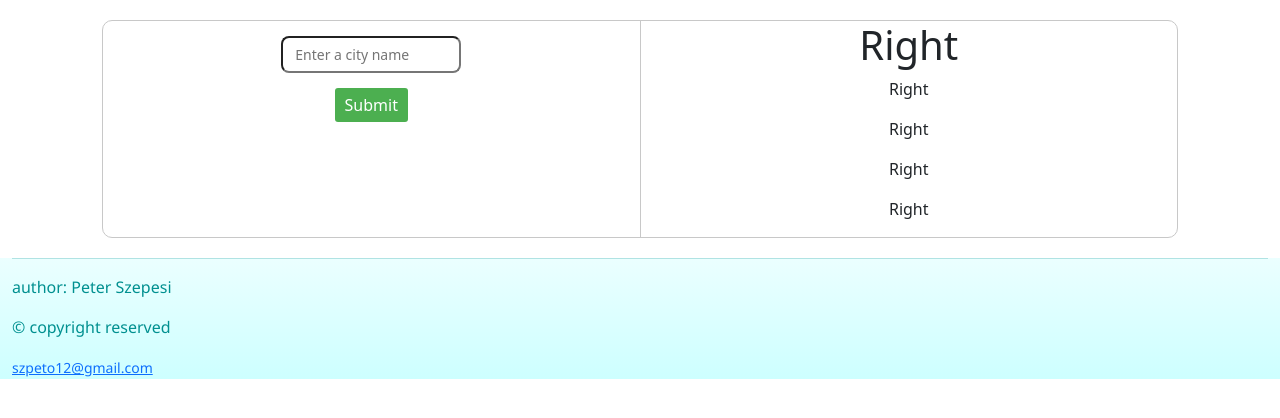
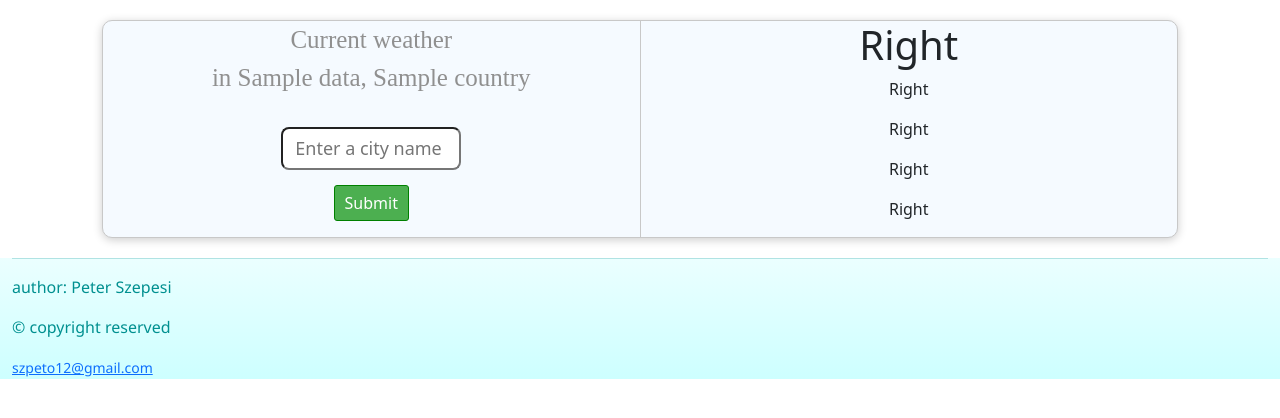
Before and after one commit to SzPeto/Python-Flask-website, a Flask app: template templates/weather-app.html in a window 1280 px wide. Shown: the part 56-474 px from the top of the page. Run offline with Flask 3, Linux system fonts and the light colour scheme; the template is opened without the code that fills it: most values are stand-ins (such as "Sample title", 1, 10 or a date in 2020).

Commit message:
Version v0.2.3

```diff
--- a/Main.py
+++ b/Main.py
@@ -1,3 +1,5 @@
+import os
+
 from flask import Flask, render_template, url_for, request
 
 from functions import Functions
@@ -5,9 +7,9 @@ from weather_app import WeatherApp
 
 # Master *****************************************************************************************************
 app = Flask(__name__)
-weather_app = WeatherApp()
+weather_app_object = WeatherApp()
 functions = Functions()
-weather_app.get_weather()
+is_first_log = True
 
 # Routes *****************************************************************************************************
 @app.route("/")
@@ -16,13 +18,19 @@ def index():
 
 @app.route("/weather-app", methods = ["GET", "POST"])
 def weather_app():
+    if request.method == "POST":
+        weather_app_object.city_name = request.form.get("city-input").lower()
+        weather_app_object.get_weather()
+        return render_template("weather-app.html", title="Weather app by Peter Szepesi",
+                               data = weather_app_object.data)
 
-    if request.method == "POST":
-        city = request.form.get("city-input")
-        print(city)
-
-    return render_template("weather-app.html", title = "Weather app by Peter Szepesi")
+    return render_template("weather-app.html", title = "Weather app by Peter Szepesi",
+                           data = {})
 
 # Main *******************************************************************************************************
 if __name__ == "__main__":
+    if os.environ.get("WERKZEUG_RUN_MAIN") == "true":
+        functions.write_log("******************************* Initial run *******************************************")
+        is_first_log = False
+
     app.run(debug = True)
--- a/static/styles.css
+++ b/static/styles.css
@@ -24,6 +24,8 @@ footer {
     border-radius: 10px;
     border: 1px solid rgb(200, 200, 200);
     margin: 20px;
+    background-color: rgb(245, 250, 255);
+    box-shadow: 0px 2px 10px rgba(0,0,0,0.2);
 }
 
 .v-box-left {
@@ -45,10 +47,10 @@ footer {
 #city-submit {
   padding: 5px 10px;
   background-color: rgb(76, 175, 80);
+  border: 1px solid green;
   color: white;
   text-decoration: none;
   border-radius: 3px;
-  border: none;
   cursor: pointer;
 }
 
@@ -56,10 +58,21 @@ footer {
     background-color: rgb(69, 160, 73);
 }
 
+#city-submit:active {
+    background-color: rgb(51, 144, 58);
+    border: 1px inset green;
+}
+
 input[type="text"] {
-    font-size: 14px;
+    font-size: 18px;
     border-radius: 8px;
     padding: 6px 12px;
     width: 180px;
     margin: 15px;
 }
+
+.current-weather-label {
+    font-size: 25px;
+    font-family: Bahnschrift;
+    color: rgb(144, 144, 144);
+}
--- a/templates/weather-app.html
+++ b/templates/weather-app.html
@@ -7,6 +7,12 @@
             <div class="h-box-main">
 
                 <div class="v-box-left">
+                    {% if data %}
+                        <p class="current-weather-label">Current weather<br>in {{ data.get("name") }},
+                        {{ data.get("sys").get("country") }}</p>
+                    {% else %}
+                        <p class="current-weather-label">Waiting for city name...</p>
+                    {% endif %}
                     <form method="POST" action="/weather-app">
                         <input type="text" id="city-input" name="city-input" placeholder="Enter a city name"><br>
                         <button type="submit" name="event" id="city-submit">Submit</button>
--- a/weather_app.py
+++ b/weather_app.py
@@ -7,6 +7,7 @@ class WeatherApp:
         self.api_key = "f0130aa9896b42e7eec767c74fbb474b"
         self.city_name = "Hrhov"
         self.functions = Functions()
+        self.data = None
 
     def get_weather(self):
 
@@ -15,7 +16,7 @@ class WeatherApp:
             response = requests.get(url)
             response.raise_for_status()
             if response.status_code == 200:
-                data = response.json()
-                print(data)
+                self.data = response.json()
+                print(self.data)
         except Exception as e:
             self.functions.write_log(f"def get_weather : {e}")
```
Also changed, not shown: functions.py (+4 -7 lines), 1 other file.
